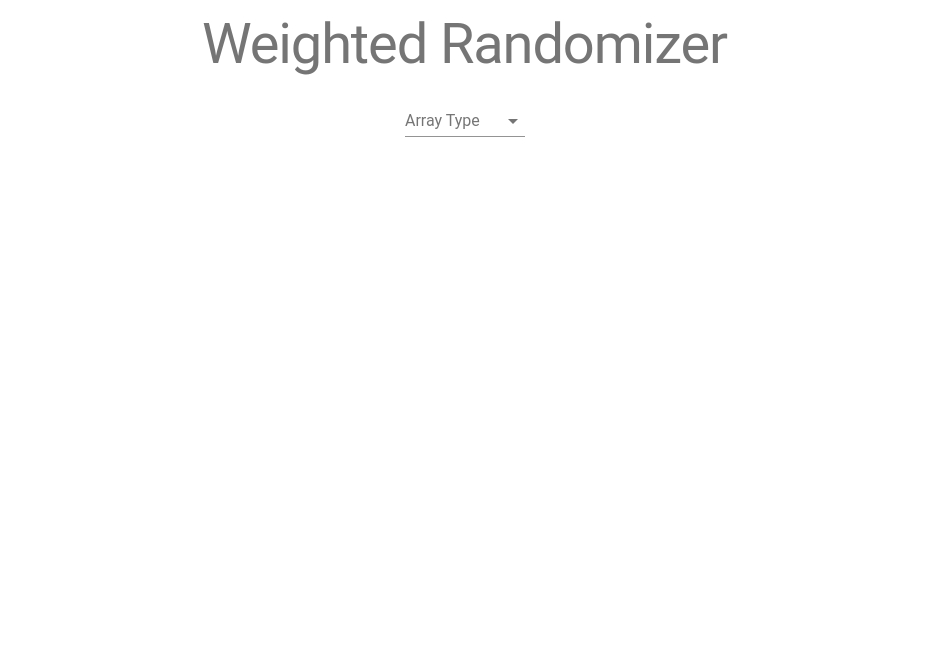
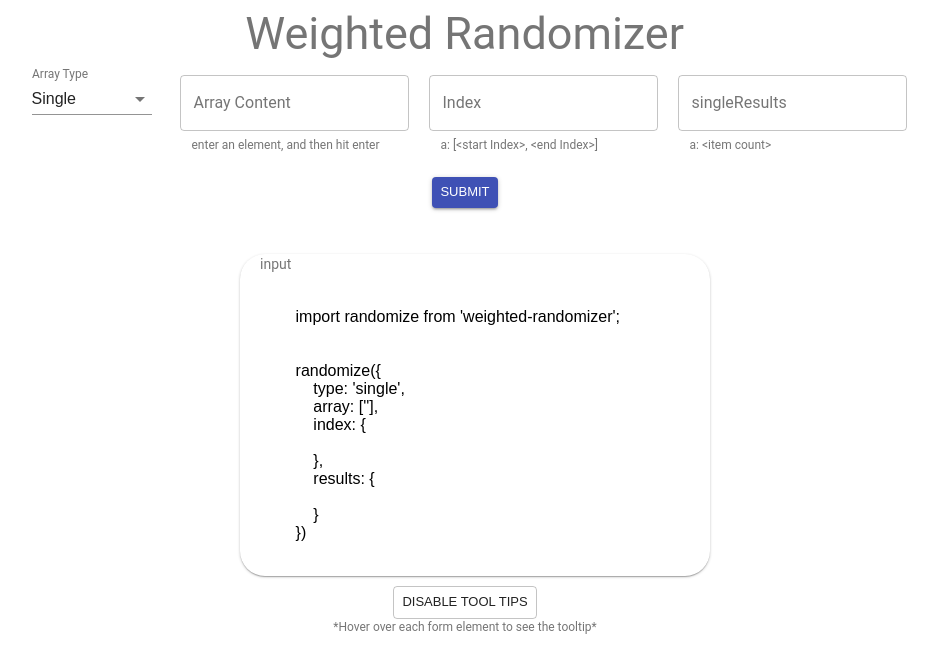
Before and after one commit to icantbelieveitsnotrandom/front-end-demo, a React (Create React App) app: page / in a window 1280 px wide. Shown: the top 670 px of the page, without its empty margins (175-1113 px from the left). Built offline with nearby package versions, Linux system fonts and the light colour scheme.

Commit message:
added tool tips for each form element

```diff
--- a/src/components/dashboard/Dashboard.js
+++ b/src/components/dashboard/Dashboard.js
@@ -13,6 +13,7 @@ import Grid from '@material-ui/core/Grid'
 import Tooltip from '@material-ui/core/Tooltip';
 import Zoom from '@material-ui/core/Zoom';
 
+import { ArrayContentToolTip, ArrayTypeToolTip, ArrayIndexToolTip, ArrayResultsToolTip, MArrayIndexToolTip, SubmitToolTip, InputToolTip, OutputToolTip, MArrayContentToolTip } from './Tooltips.js';
 import randomize from '@icantbelieveitsnotrandom/weighted-randomizer';
 
 const styles = theme => ({
@@ -63,7 +64,8 @@ const styles = theme => ({
   radius: {
     borderRadius: 25,
   },
-  title: {
+  tooltipButton: {
+    marginTop: 10
   }
 });
 
@@ -72,7 +74,7 @@ const styles = theme => ({
 class Dashboard extends Component {
 
   state = {
-    arrayType: '',
+    arrayType: 'single',
     singleArray: '',
     singleResults: '',
     singleIndex: '',
@@ -84,7 +86,8 @@ class Dashboard extends Component {
       singleArray: false,
       singleResults: false,
       singleIndex: false,
-    }
+    },
+    tooltips: true,
   };
 
   handleChange = event => {
@@ -103,24 +106,24 @@ class Dashboard extends Component {
 
   singleSubmit = async (e) => {
     e.preventDefault();
-
     if (!this.state.singleArray || !this.state.singleResults || !this.state.singleIndex) {
 
-      if (!this.state.singleResults) {
-        await this.setState({ errors: { ...this.state.errors, singleResults: true } })
+      if (!this.state.singleArray) {
+        await this.setState({ errors: { ...this.state.errors, singleArray: true } })
       } else {
-        await this.setState({ errors: { ...this.state.errors, singleResults: false } })
+        await this.setState({ errors: { ...this.state.errors, singleArray: false } })
       }
       if (!this.state.singleResults) {
         await this.setState({ errors: { ...this.state.errors, singleResults: true } })
       } else {
         await this.setState({ errors: { ...this.state.errors, singleResults: false } })
       }
-      if (!this.state.singleResults) {
-        await this.setState({ errors: { ...this.state.errors, singleResults: true } })
+      if (!this.state.singleIndex) {
+        await this.setState({ errors: { ...this.state.errors, singleIndex: true } })
       } else {
-        await this.setState({ errors: { ...this.state.errors, singleResults: false } })
+        await this.setState({ errors: { ...this.state.errors, singleIndex: false } })
       }
+      console.log(this.state)
     } else {
 
       await this.setState({ submitted: true, errors: { singleArray: false, singleIndex: false, singleResults: false } });
@@ -189,6 +192,10 @@ class Dashboard extends Component {
     this.setState({ arrayCount: [...this.state.arrayCount, this.state.arrayCount.length] });
   }
 
+  toggleTooltip = () => {
+    this.setState({ tooltips: !this.state.tooltips })
+  }
+
   render() {
     const { classes } = this.props;
     return (
@@ -199,10 +206,10 @@ class Dashboard extends Component {
         alignItems="center"
         justify="center"
         className={classes.root}>
-        <Grid item><Typography variant='display3' className={classes.title}>Weighted Randomizer</Typography></Grid>
+        <Grid item><Typography variant='display2' className={classes.title}>Weighted Randomizer</Typography></Grid>
 
         <form className={classes.form}>
-          <Tooltip TransitionComponent={Zoom}  title="'Single' utilizes one array, 'Multi' will use one or more array"  placement="bottom">
+          <Tooltip disableHoverListener={!this.state.tooltips} disableFocusListener disableTouchListener TransitionComponent={Zoom} title={<ArrayTypeToolTip />} placement="bottom">
             <FormControl className={classes.formControl}>
               <InputLabel>Array Type</InputLabel>
               <Select
@@ -228,6 +235,7 @@ class Dashboard extends Component {
           {this.state.arrayType === 'single' &&
             <Fragment>
 
+              <Tooltip disableHoverListener={!this.state.tooltips} disableFocusListener disableTouchListener TransitionComponent={Zoom} title={<ArrayContentToolTip />} placement="bottom">
                 <TextField
                   className={classes.textField}
                   name="singleArray"
@@ -242,7 +250,9 @@ class Dashboard extends Component {
                   variant="outlined"
                   error={this.state.errors.singleArray}
                 />
+              </Tooltip>
 
+              <Tooltip disableHoverListener={!this.state.tooltips} disableFocusListener disableTouchListener TransitionComponent={Zoom} title={<ArrayIndexToolTip />} placement="bottom">
                 <TextField
                   className={classes.textField}
                   name="singleIndex"
@@ -257,7 +267,9 @@ class Dashboard extends Component {
                   placeholder="a: [0,4]"
                   error={this.state.errors.singleIndex}
                 />
+              </Tooltip>
 
+              <Tooltip disableHoverListener={!this.state.tooltips} disableFocusListener disableTouchListener TransitionComponent={Zoom} title={<ArrayResultsToolTip />} placement="bottom">
                 <TextField
                   className={classes.textField}
                   name="singleResults"
@@ -272,6 +284,7 @@ class Dashboard extends Component {
                   placeholder="a: 2"
                   error={this.state.errors.singleResults}
                 />
+              </Tooltip>
             </Fragment>
           }
 
@@ -280,7 +293,9 @@ class Dashboard extends Component {
             <Fragment>
               <div className={classes.multiArrayDiv}>
                 {this.state.arrayCount.map(index => {
-                  return <TextField
+                  return (
+                    <Tooltip disableHoverListener={!this.state.tooltips} disableFocusListener disableTouchListener TransitionComponent={Zoom} title={<MArrayContentToolTip />} placement="bottom">
+                      <TextField
                         key={index}
                         className={classes.textField}
                         name={`multiArray${index}`}
@@ -294,12 +309,21 @@ class Dashboard extends Component {
                         variant="outlined"
                         placeholder="dogs"
                       />
+                    </Tooltip>
+                  )
                 })}
+
                 {this.state.arrayType === 'multi' && <Button className={classes.addarraybutton} onClick={this.addArray} variant='contained' size='small' color="primary" className={classes.button}>Add Array</Button>}
-                {this.state.arrayType === 'multi' && <Button className={classes.multisubmitbutton} onClick={this.multiSubmit} size='small' variant="contained" color="primary">
+
+                {this.state.arrayType === 'multi' &&
+                  <Tooltip disableHoverListener={!this.state.tooltips} disableFocusListener disableTouchListener TransitionComponent={Zoom} title={<SubmitToolTip />} placement="bottom">
+
+                    <Button className={classes.multisubmitbutton} onClick={this.multiSubmit} size='small' variant="contained" color="primary">
                       Submit
-      </Button>}
+                  </Button>
+                  </Tooltip>}
               </div>
+              <Tooltip disableHoverListener={!this.state.tooltips} disableFocusListener disableTouchListener TransitionComponent={Zoom} title={<MArrayIndexToolTip />} placement="bottom">
 
                 <TextField
                   className={classes.textField}
@@ -314,17 +338,23 @@ class Dashboard extends Component {
                   variant="outlined"
                   placeholder="a: 2"
                 />
+              </Tooltip>
             </Fragment>
+
           }
 
         </form>
 
         <br />
+        {this.state.arrayType === 'single' &&
+          <Tooltip disableHoverListener={!this.state.tooltips} disableFocusListener disableTouchListener TransitionComponent={Zoom} title={<SubmitToolTip />} placement="bottom">
 
-        {this.state.arrayType === 'single' && <Button onClick={this.singleSubmit} size='small' variant="contained" color="primary">
+            <Button onClick={this.singleSubmit} size='small' variant="contained" color="primary">
               Submit
-      </Button>}
+            </Button>
+          </ Tooltip>
 
+        }
 
         <br />
         <br />
@@ -332,7 +362,10 @@ class Dashboard extends Component {
         {/* RESULTS */}
 
         <div>
-          {this.state.arrayType === 'single' && <Card className={[classes.card, classes.radius].join(' ')}>
+
+          {this.state.arrayType === 'single' &&
+            <Tooltip disableHoverListener={!this.state.tooltips} disableFocusListener disableTouchListener TransitionComponent={Zoom} title={<InputToolTip />} placement="right">
+              <Card className={[classes.card, classes.radius].join(' ')}>
                 <Typography color="textSecondary">input</Typography>
                 <pre>{`
         import randomize from 'weighted-randomizer';
@@ -362,8 +395,13 @@ class Dashboard extends Component {
             }
         })
         `}</pre>
-          </Card>}
-          {this.state.submitted && this.state.arrayType === 'single' && <Card className={classes.card}>
+              </Card>
+            </Tooltip>}
+
+          {this.state.submitted && this.state.arrayType === 'single' &&
+            <Tooltip disableHoverListener={!this.state.tooltips} disableFocusListener disableTouchListener TransitionComponent={Zoom} title={<OutputToolTip />} placement="right">
+
+              <Card className={classes.card}>
                 <Typography color="textSecondary">output</Typography>
                 <div className={classes.resultsDiv}>
                   {`[${this.state.endResult.map(element => {
@@ -375,8 +413,13 @@ class Dashboard extends Component {
                     }
                   })}]`}
                 </div>
-          </Card>}
-          {this.state.arrayType === 'multi' && <Card className={classes.card}>
+              </Card>
+            </Tooltip>}
+
+
+          {this.state.arrayType === 'multi' &&
+            <Tooltip disableHoverListener={!this.state.tooltips} disableFocusListener disableTouchListener TransitionComponent={Zoom} title={<ArrayTypeToolTip />} placement="bottom">
+              <Card className={classes.card}>
                 <Typography color="textSecondary">input</Typography>
                 <pre>{`
         import randomize from 'weighted-randomizer';
@@ -404,8 +447,13 @@ class Dashboard extends Component {
             }
         })
         `}</pre>
-          </Card>}
-          {this.state.submitted && this.state.arrayType === 'multi' && <Card className={classes.card}>
+              </Card>
+            </Tooltip>}
+
+
+          {this.state.submitted && this.state.arrayType === 'multi' &&
+            <Tooltip disableHoverListener={!this.state.tooltips} disableFocusListener disableTouchListener TransitionComponent={Zoom} title={<OutputToolTip />} placement="right">
+              <Card className={classes.card}>
                 <Typography color="textSecondary">output</Typography>
                 <div className={classes.resultsDiv}>
                   {`[${this.state.endResult.map(element => {
@@ -417,8 +465,17 @@ class Dashboard extends Component {
                     }
                   })}]`}
                 </div>
-          </Card>}
+              </Card>
+            </Tooltip>}
         </div>
+        {!this.state.tooltips &&
+          <Tooltip disableFocusListener disableTouchListener TransitionComponent={Zoom} title={`enabling tool tips will allow you to see instructions/examples when you hover over an element on screen.`} placement="bottom">
+
+            <Button size='small' variant='contained' className={classes.tooltipButton} onClick={this.toggleTooltip}>Enable Tool Tips</Button>
+          </Tooltip>
+        }
+        {this.state.tooltips && <Button size='small' variant='outlined' className={classes.tooltipButton} onClick={this.toggleTooltip}>Disable Tool Tips</Button>}
+        {this.state.tooltips && <Typography variant='caption'>*Hover over each form element to see the tooltip*</Typography>}
       </Grid>
     );
   }
--- /dev/null
+++ b/src/components/dashboard/Tooltips.js
@@ -0,0 +1,153 @@
+import { React, Fragment } from 'react';
+import Typography from '@material-ui/core/Typography';
+import { withStyles } from '@material-ui/core/styles';
+import HelpCircleOutline from 'mdi-material-ui/helpCircleOutline';
+
+const styles = theme => ({
+  basic: {
+    color: 'white',
+    width: 300,
+    fontSize: 12,
+  },
+  icon: {
+    marginRight: 10,
+    justifySelf: 'center',
+    marginTop: 0,
+  },
+  float: {
+    display: 'flex',
+    height: '100%',
+    float: 'left',
+  },
+  example: {
+    marginLeft: 35,
+  }
+})
+
+
+export const ArrayTypeToolTip = withStyles(styles)((props) => {
+  return (
+    <div className={props.classes.basic}>
+      <div className={props.classes.float}>
+        <p className={props.classes.icon} ><HelpCircleOutline /></p>
+      </div>
+      <div>
+        <p>'Single' utilizes one array, 'Multi' will use one or more arrays.</p>
+      </div>
+    </div>
+  )
+})
+
+export const ArrayContentToolTip = withStyles(styles)((props) => {
+  return (
+    <div className={props.classes.basic}>
+      <div className={props.classes.float}>
+        <p className={props.classes.icon}><HelpCircleOutline /></p>
+      </div>
+      <p>Unlike a regular array  where items are delineated by commas, you can just enter in items and hit return/enter.</p>
+      <div className={props.classes.example}>
+        <p>Example:</p>
+        <p>huskies <br /> dachshund <br /> pug <br /> pitbull <br /> corgi</p>
+      </div>
+    </div>
+  )
+})
+
+export const ArrayIndexToolTip = withStyles(styles)((props) => {
+  return (
+    <div className={props.classes.basic}>
+      <div className={props.classes.float}>
+        <p className={props.classes.icon}><HelpCircleOutline /></p>
+      </div>
+      <p>Break up the single array into sections.</p>
+      <div className={props.classes.example}>
+        <p>*NOTE* the end index value cannot exceed the length of the single array.</p>
+        <p>Example:</p>
+        <p>a: [0,1] <br /> b: [2,2] <br /> c: [2,4]</p>
+        <p>Notice that indexes can overlap.</p>
+      </div>
+    </div>
+  )
+})
+
+
+export const ArrayResultsToolTip = withStyles(styles)((props) => {
+  return (
+    <div className={props.classes.basic}>
+      <div className={props.classes.float}>
+        <p className={props.classes.icon}><HelpCircleOutline /></p>
+      </div>
+      <p>This section determines the number of items you want from each index.</p>
+      <div className={props.classes.example}>
+        <p>*NOTE* the total from this form cannot exceed the length of the single array.</p>
+        <p>Example:</p>
+        <p>a: 1 <br /> b: 1 <br /> c: 1</p>
+      </div>
+    </div>
+  )
+})
+
+export const SubmitToolTip = withStyles(styles)((props) => {
+  return (
+    <div className={props.classes.basic}>
+      <div className={props.classes.float}>
+        <p className={props.classes.icon}><HelpCircleOutline /></p>
+      </div>
+      <p>Hitting submit will display an output section, which will show you what the end results will look like.</p>
+    </div>
+  )
+})
+
+export const InputToolTip = withStyles(styles)((props) => {
+  return (
+    <div className={props.classes.basic}>
+      <div className={props.classes.float}>
+        <p className={props.classes.icon}><HelpCircleOutline /></p>
+      </div>
+      <p>Drop and paste the code in your project! Make sure you import the npm package before putting it in your code.</p>
+    </div>
+  )
+})
+
+export const OutputToolTip = withStyles(styles)((props) => {
+  return (
+    <div className={props.classes.basic}>
+      <div className={props.classes.float}>
+        <p className={props.classes.icon}><HelpCircleOutline /></p>
+      </div>
+      <p>expected output from the function when it runs.</p>
+    </div>
+  )
+})
+
+export const MArrayContentToolTip = withStyles(styles)((props) => {
+  return (
+    <div className={props.classes.basic}>
+      <div className={props.classes.float}>
+        <p className={props.classes.icon}><HelpCircleOutline /></p>
+      </div>
+      <p>Unlike a regular array  where items are delineated by commas, you can just enter in items and hit return/enter.</p>
+      <div className={props.classes.example}>
+        <p>To add additional arrays, click on the 'Add Array' button</p>
+        <p>Example:</p>
+        <p>huskies <br /> dachshund <br /> pug <br /> pitbull <br /> corgi</p>
+      </div>
+    </div>
+  )
+})
+
+export const MArrayIndexToolTip = withStyles(styles)((props) => {
+  return (
+    <div className={props.classes.basic}>
+      <div className={props.classes.float}>
+        <p className={props.classes.icon}><HelpCircleOutline /></p>
+      </div>
+      <p>This section determines how many items form each array you want to be in the final results.</p>
+      <div className={props.classes.example}>
+        <p>*NOTE* the end index value cannot exceed the length of the related array.</p>
+        <p>Example:</p>
+        <p>a: 1 <br /> b: 2 <br /> c: 3</p>
+      </div>
+    </div>
+  )
+})
```
Lines whose indentation alone changed are shown as unchanged.
